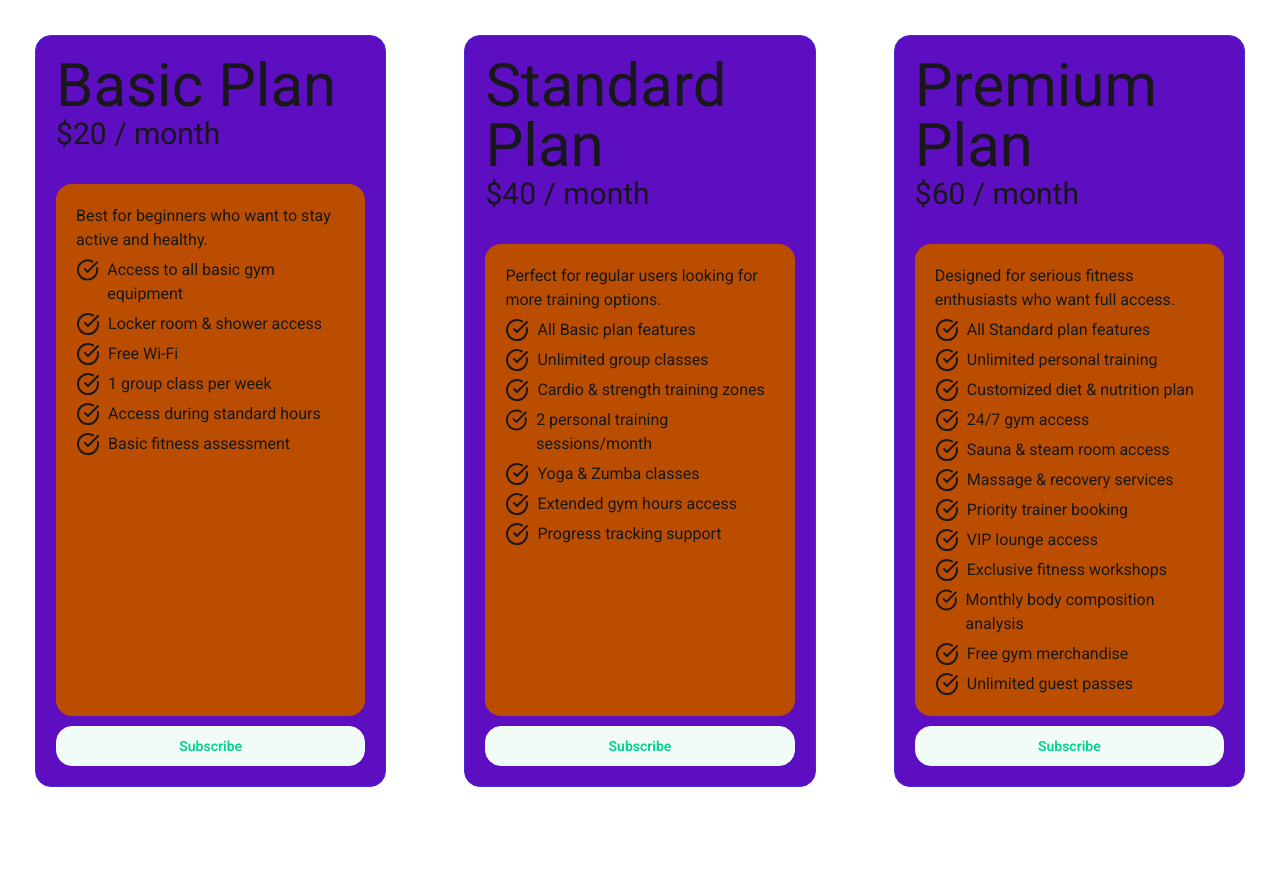
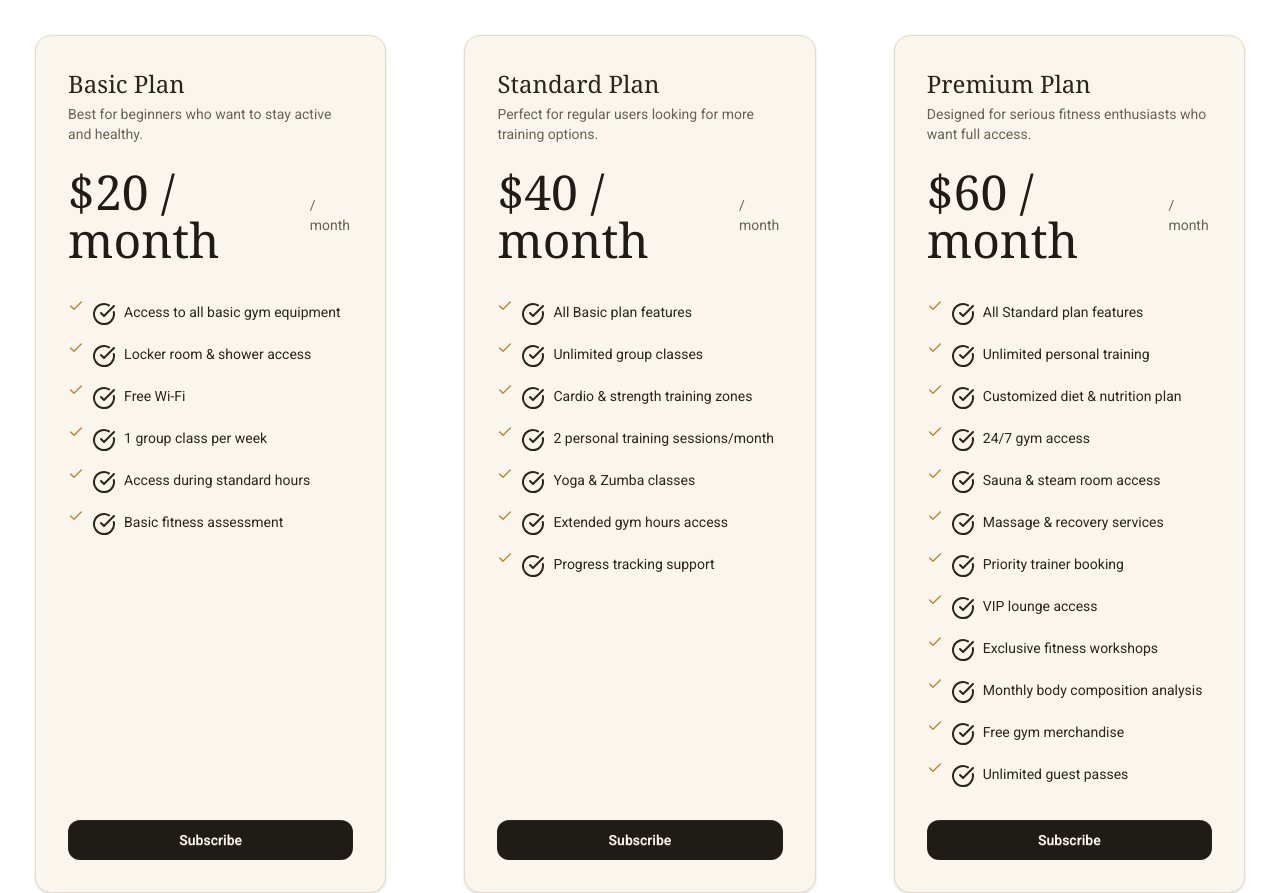
Before and after one commit to taifurrahman27/react-ecosystem-menu-pricing, a React (Vite) app: page / in a window 1280 px wide. Shown: the part 2310-3203 px from the top of the page. Before the commit the page ends 3097 px from the top, so only its background shows below. Built offline with nearby package versions, Linux system fonts and the light colour scheme.

Commit message:
menu card redesign

```diff
--- a/src/Components/pricingCard/PricingCard.jsx
+++ b/src/Components/pricingCard/PricingCard.jsx
@@ -1,5 +1,5 @@
-
 import React from 'react';
+import { Check } from 'lucide-react';
 import PricingFeature from './PricingFeature';
 
 const PricingCard = ({ pricing }) => {
@@ -7,23 +7,30 @@ const PricingCard = ({ pricing }) => {
     const { name, price, description, features } = pricing;
 
     return (
-        <div className='flex flex-col border border-indigo-700 bg-violet-800 rounded-2xl p-5 w-5/6 mx-auto'>
+        <div className="flex flex-col w-5/6 mx-auto rounded-2xl border border-[#E5DCC8] bg-[#FAF6EE] p-8 shadow-sm">
 
-            <div >
-                <h1 className='text-6xl'>{name}</h1>
-                <h4 className='text-3xl'>{price}</h4>
-
-            </div>
-            <div className='bg-amber-700 p-5 rounded-2xl mt-8 flex-1'>
-                <p>{description}</p>
-                {
-                    features.map((features, index) => <PricingFeature key={index} features={features} >
-                    </PricingFeature>)
-                }
-
+            <div className="mb-6">
+                <h3 className="font-serif text-2xl text-[#2B241C]">{name}</h3>
+                <p className="text-sm text-[#6B6152] mt-1">{description}</p>
             </div>
 
-            <button className="btn btn-soft btn-success w-full mt-2.5 rounded-2xl">Subscribe</button>
+            <div className="flex items-baseline gap-1 mb-8">
+                <span className="font-serif text-5xl text-[#1F1B16]">{price}</span>
+                <span className="text-sm text-[#6B6152]">/ month</span>
+            </div>
+
+            <ul className="flex-1 space-y-3 mb-8">
+                {features.map((feature, index) => (
+                    <li key={index} className="flex items-start gap-2 text-sm text-[#2B241C]">
+                        <Check size={16} className="text-[#B8862B] mt-0.5 shrink-0" />
+                        <PricingFeature features={feature} />
+                    </li>
+                ))}
+            </ul>
+
+            <button className="btn w-full rounded-xl bg-[#1F1B16] text-[#FAF6EE] border-none hover:bg-[#2B241C]">
+                Subscribe
+            </button>
         </div>
     );
 };
--- a/src/pages/Home.jsx
+++ b/src/pages/Home.jsx
@@ -122,7 +122,7 @@ const HomePage = () => {
                             slower, but it's the only way we know how to cook.
                         </p>
                     </div>
-                    <div className="aspect-[4/3] rounded-lg bg-[#1F1B16]" />
+                    <div className="aspect-4/3 rounded-lg bg-[#1F1B16]" />
                 </div>
             </section>
 
```
